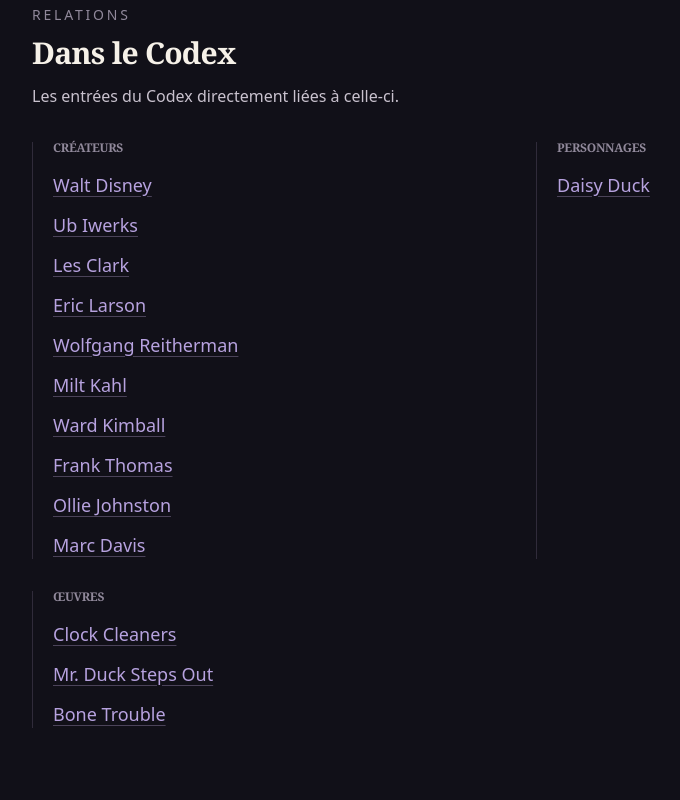
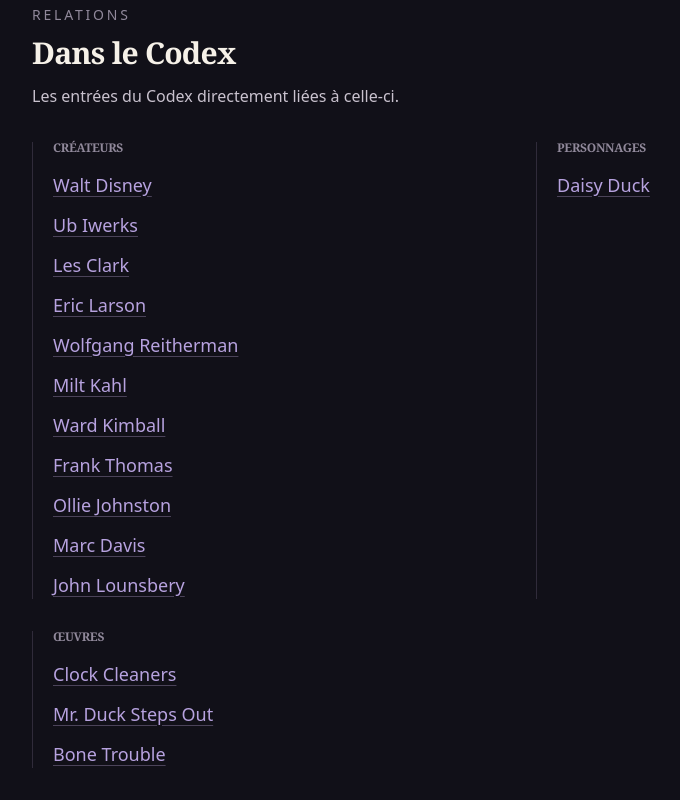
Before and after one commit to iamjulienjulien/ledisneyiste-codex, a Next.js app: page /epoques/temps-des-chefs-d-oeuvre in a window 1280 px wide. Shown: the part 934-1734 px from the top of the page, without its empty margins (120-800 px from the left). Built offline with nearby package versions, Linux system fonts and the light colour scheme.

Commit message:
🗄️ Archives > John Lounsbery complète le cercle des Nine Old Men > 🐭 Julien

```diff
--- a/src/data/catalogues/contributeurs.json
+++ b/src/data/catalogues/contributeurs.json
@@ -58,5 +58,11 @@
         "nom": "Marc Davis",
         "type": "contributeur",
         "sousTitre": "L’artiste qui fit passer les personnages de l’écran aux parcs"
+    },
+    {
+        "slug": "john-lounsbery",
+        "nom": "John Lounsbery",
+        "type": "contributeur",
+        "sousTitre": "L’animateur qui donna poids, élan et humour aux personnages"
     }
 ]
--- a/src/data/contributeurs/index.ts
+++ b/src/data/contributeurs/index.ts
@@ -1,5 +1,6 @@
 import ericLarsonJson from "@/data/contributeurs/eric-larson.json";
 import frankThomasJson from "@/data/contributeurs/frank-thomas.json";
+import johnLounsberyJson from "@/data/contributeurs/john-lounsbery.json";
 import lesClarkJson from "@/data/contributeurs/les-clark.json";
 import marcDavisJson from "@/data/contributeurs/marc-davis.json";
 import miltKahlJson from "@/data/contributeurs/milt-kahl.json";
@@ -21,6 +22,7 @@ export const fichesContributeurs = [
     frankThomasJson as FicheContributeurDisney,
     ollieJohnstonJson as FicheContributeurDisney,
     marcDavisJson as FicheContributeurDisney,
+    johnLounsberyJson as FicheContributeurDisney,
 ];
 
 export function getFicheContributeurBySlug(slug: string) {
--- /dev/null
+++ b/src/data/contributeurs/john-lounsbery.json
@@ -0,0 +1,37 @@
+{
+    "slug": "john-lounsbery",
+    "type": "contributeur",
+    "introduction": "John Lounsbery donne à l’animation Disney une énergie franche, physique et volontiers caricaturale. Ses personnages prennent de la place, s’étirent, s’écrasent et imposent leur tempérament par le mouvement autant que par le dessin. Longtemps associé à Pluto avant de participer aux grands longs métrages du studio, il devient animateur superviseur puis réalisateur. Son parcours rappelle que la personnalité Disney peut aussi naître d’un geste ample, d’un rythme comique et d’une silhouette qui refuse la discrétion.",
+    "naissance": {
+        "date": {
+            "valeur": "1911-03-09",
+            "precision": "jour"
+        },
+        "lieu": "Cincinnati, Ohio, États-Unis"
+    },
+    "deces": {
+        "date": {
+            "valeur": "1976-02-13",
+            "precision": "jour"
+        },
+        "lieu": "Los Angeles, Californie, États-Unis"
+    },
+    "roles": ["animateur", "animateur superviseur", "réalisateur"],
+    "periodesActivite": [
+        {
+            "debut": {
+                "valeur": "1935",
+                "precision": "annee"
+            },
+            "fin": {
+                "valeur": "1976",
+                "precision": "annee"
+            }
+        }
+    ],
+    "sources": [
+        "d23-john-lounsbery",
+        "d23-lounsbery-john",
+        "d23-john-lounsbery-is-born"
+    ]
+}
--- a/src/data/sources/sources.json
+++ b/src/data/sources/sources.json
@@ -327,5 +327,27 @@
         "editeur": "The Walt Disney Family Museum",
         "url": "https://www.waltdisney.org/exhibitions/leading-ladies-and-femmes-fatales-art-marc-davis",
         "dateConsultation": "2026-08-16"
+    },
+    {
+        "id": "d23-john-lounsbery",
+        "titre": "John Lounsbery",
+        "editeur": "D23: The Official Disney Fan Club",
+        "url": "https://d23.com/walt-disney-legend/john-lounsbery/",
+        "dateConsultation": "2026-08-16"
+    },
+    {
+        "id": "d23-lounsbery-john",
+        "titre": "Lounsbery, John",
+        "editeur": "D23: The Official Disney Fan Club",
+        "url": "https://d23.com/a-to-z/lounsbery-john/",
+        "dateConsultation": "2026-08-16"
+    },
+    {
+        "id": "d23-john-lounsbery-is-born",
+        "titre": "Disney Legend John Lounsbery is Born",
+        "editeur": "D23: The Official Disney Fan Club",
+        "datePublication": "2019-04-02",
+        "url": "https://d23.com/this-day/disney-legend-john-lounsbery-is-born-2/",
+        "dateConsultation": "2026-08-16"
     }
 ]
```
